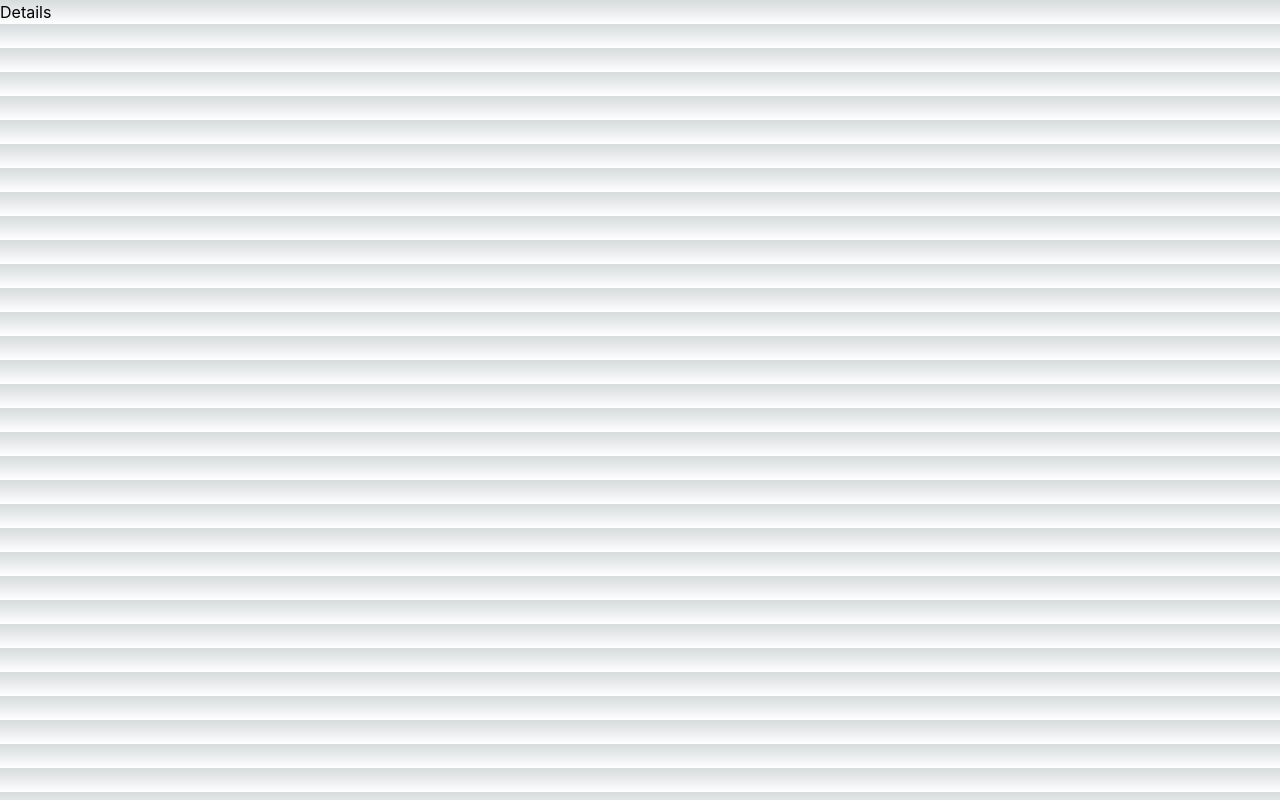
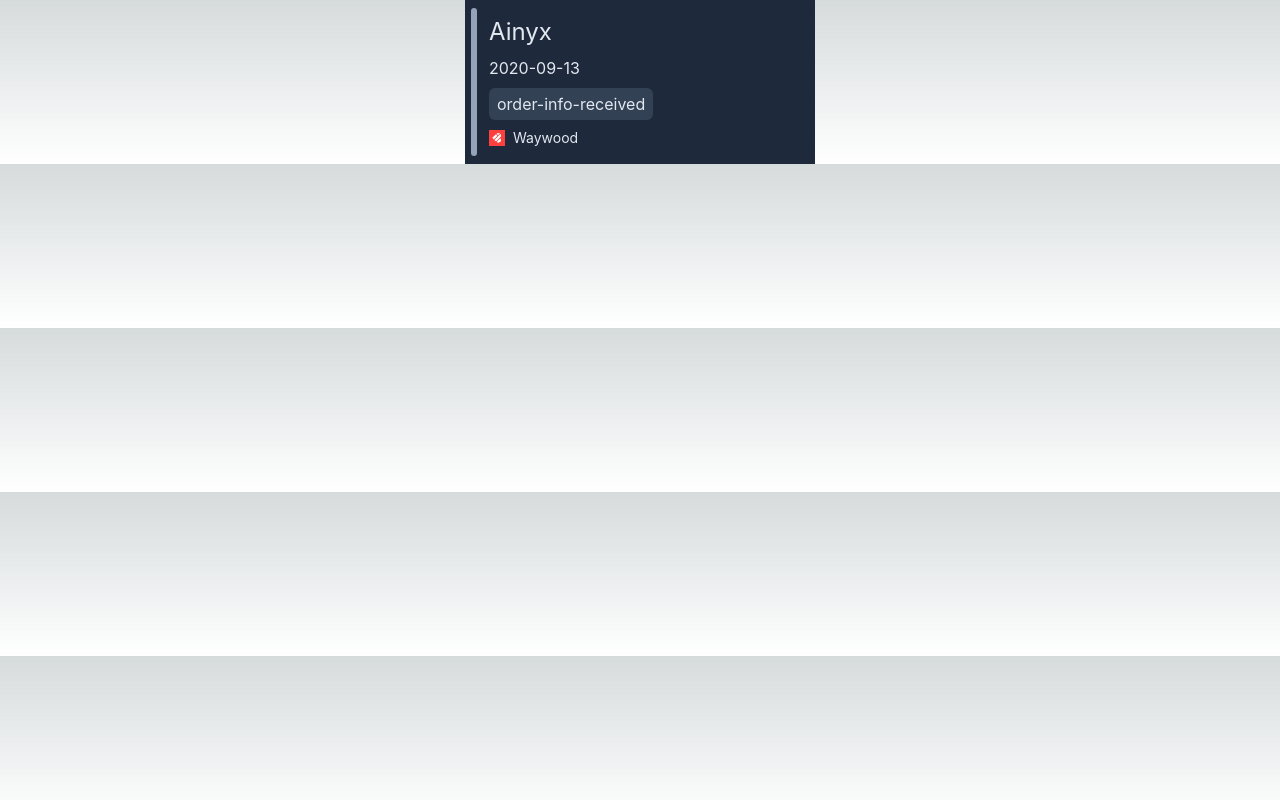
Before and after one commit to r8now/product-page, a Next.js app: page /parcel/1 in a window 1280 px wide. Built offline with nearby package versions, Linux system fonts and the light colour scheme.

Commit message:
Add routing to specific post/parcel
Add routing and functionality

```diff
--- a/src/components/Parcels.tsx
+++ b/src/components/Parcels.tsx
@@ -1,4 +1,5 @@
 import React from "react";
+import Image from "next/image";
 
 interface ParcelsData {
   id: number;
@@ -101,7 +102,13 @@ const Parcels = ({
         </p>
         <p className="text-left text-sm  flex w-full">
           <span className="my-auto pr-2">
-            <img src="/instabox.png" alt="instabox-logga" className="w-4" />
+            <Image
+              src="/instabox.png"
+              alt="instabox-logga"
+              className="w-4"
+              width={16}
+              height={16}
+            />
           </span>
           {location_name}
         </p>
--- a/src/pages/index.tsx
+++ b/src/pages/index.tsx
@@ -1,4 +1,3 @@
-import Image from "next/image";
 import { Inter } from "next/font/google";
 
 const inter = Inter({ subsets: ["latin"] });
--- a/src/pages/parcel/[id].js
+++ b/src/pages/parcel/[id].js
@@ -1,9 +1,46 @@
+import { useRouter } from "next/router";
+import { parcelsData } from "@/components/Parcels";
+import Image from "next/image";
+
+const Details = () => {
+  const router = useRouter();
+  const { id } = router.query; // Get the dynamic part of the URL
+
+  // Find the parcel data matching the ID
+  const parcel = parcelsData.find((parcel) => parcel.id === parseInt(id));
+
+  if (!parcel) {
+    return <div>Parcel not found</div>;
+  }
 
 
-const Details = () => {
   return (
-    <div> Details </div>
-  )
-}
+    <div className="flex flex-col w-1/4 gap-4 py-4 min-w-[350px]  bg-slate-800 items-center mx-auto relative">
 
-export default Details
+      <div className="absolute rounded-lg  left-[2px] top-2 bottom-2 w-[6px] ml-1 bg-slate-400"></div>
+
+      <div className="flex text-slate-200  flex-col w-full pl-6 gap-2">
+        {/* Adjusted padding here for content */}
+        <h2 className="text-left text-2xl w-full">{parcel.sender}</h2>
+        <p className="text-left w-full">{parcel.eta.slice(0, 10)}</p>
+        <p className="text-left pl-2 pr-2 py-1 rounded-md  mr-auto  bg-slate-700">
+          {parcel.status}
+        </p>
+        <p className="text-left text-sm  flex w-full">
+          <span className="my-auto pr-2">
+            <Image
+              src="/instabox.png"
+              alt="instabox-logga"
+              className="w-4"
+              width={16}
+              height={16}
+            />
+          </span>
+          {parcel.location_name}
+        </p>
+      </div>
+    </div>
+  );
+};
+
+export default Details;
--- a/src/pages/parcel/index.js
+++ b/src/pages/parcel/index.js
@@ -1,8 +1,22 @@
+import Parcels from "@/components/Parcels";
+import { Inter } from "next/font/google";
+import { parcelsData } from "@/components/Parcels";
+import Link from "next/link";
 
-const index = () => {
+const parcel = () => {
   return (
-    <div>index of parcelPage</div>
-  )
-}
+    <main className="flex flex-col mt-12 gap-y-4">
+      {parcelsData.map((parcel) => {
+        return (
+          <>
+            <Link href={`/parcel/${parcel.id}`}>
+              <Parcels key={parcel.id} {...parcel} />
+            </Link>
+          </>
+        );
+      })}
+    </main>
+  );
+};
 
-export default index
+export default parcel;
```
